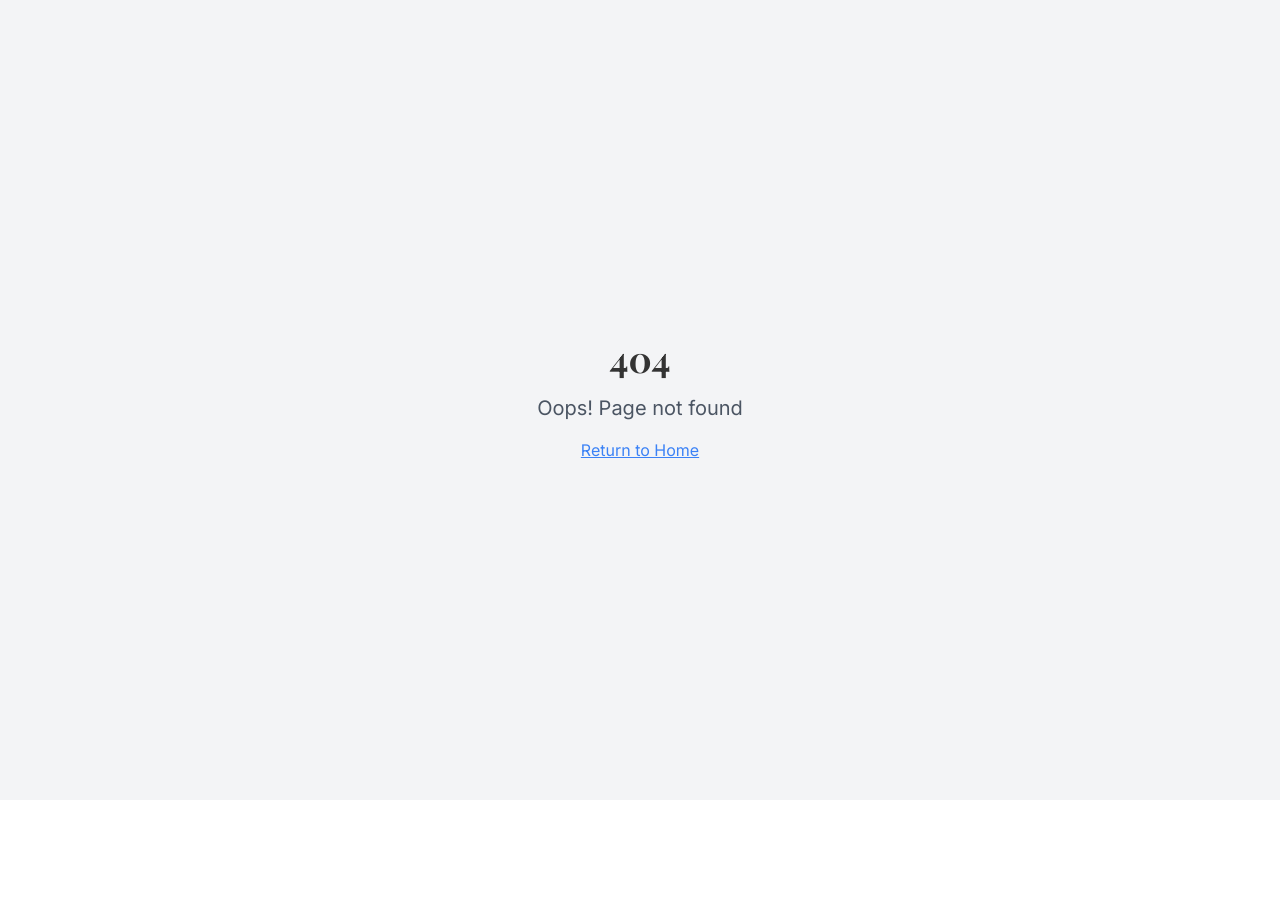
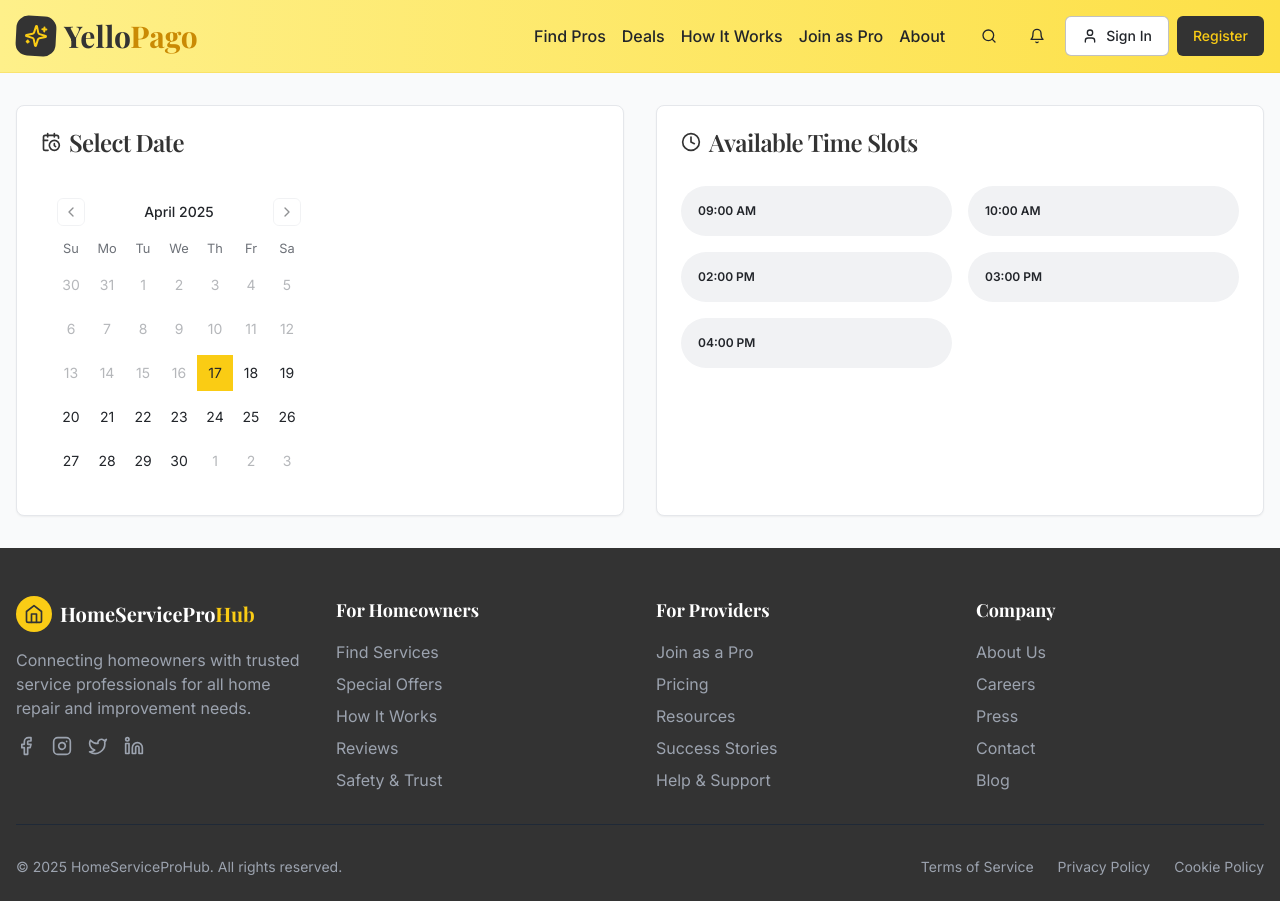
Before and after one commit to pepicek/handy-home-guide, a React (Vite) app: page /schedule/1 in a window 1280 px wide. Before the commit this address had no page. Before the commit the page ends 800 px from the top, so only its background shows below. Built offline with nearby package versions, Linux system fonts and the light colour scheme.

Commit message:
Add Check Schedule page

```diff
--- a/src/App.tsx
+++ b/src/App.tsx
@@ -13,6 +13,7 @@ import Providers from "./pages/Providers";
 import SpecialOfferDetails from "./pages/SpecialOfferDetails";
 import BookNow from "./pages/BookNow";
 import ViewProfile from "./pages/ViewProfile";
+import CheckSchedule from "./pages/CheckSchedule";
 
 const queryClient = new QueryClient();
 
@@ -32,6 +33,7 @@ const App = () => (
           <Route path="/about" element={<About />} />
           <Route path="/book-now/:id" element={<BookNow />} />
           <Route path="/profile/:id" element={<ViewProfile />} />
+          <Route path="/schedule/:id" element={<CheckSchedule />} />
           <Route path="*" element={<NotFound />} />
         </Routes>
       </BrowserRouter>
--- /dev/null
+++ b/src/pages/CheckSchedule.tsx
@@ -0,0 +1,77 @@
+
+import React, { useState } from 'react';
+import { useParams } from 'react-router-dom';
+import Header from "@/components/Header";
+import Footer from "@/components/Footer";
+import { Calendar } from "@/components/ui/calendar";
+import { Card, CardContent, CardHeader, CardTitle } from "@/components/ui/card";
+import { Badge } from "@/components/ui/badge";
+import { CalendarClock, Clock } from 'lucide-react';
+
+const CheckSchedule = () => {
+  const { id } = useParams();
+  const [date, setDate] = useState<Date | undefined>(new Date());
+
+  // Mock availability data - in a real app, this would come from an API
+  const availableTimeSlots = [
+    "09:00 AM",
+    "10:00 AM",
+    "02:00 PM",
+    "03:00 PM",
+    "04:00 PM"
+  ];
+
+  return (
+    <div className="flex flex-col min-h-screen">
+      <Header />
+      <main className="flex-grow bg-gray-50 py-8">
+        <div className="container mx-auto px-4">
+          <div className="grid grid-cols-1 md:grid-cols-2 gap-8">
+            <Card>
+              <CardHeader>
+                <CardTitle className="flex items-center gap-2">
+                  <CalendarClock className="h-5 w-5" />
+                  Select Date
+                </CardTitle>
+              </CardHeader>
+              <CardContent>
+                <Calendar
+                  mode="single"
+                  selected={date}
+                  onSelect={setDate}
+                  className="pointer-events-auto"
+                  disabled={(date) => date < new Date()}
+                />
+              </CardContent>
+            </Card>
+
+            <Card>
+              <CardHeader>
+                <CardTitle className="flex items-center gap-2">
+                  <Clock className="h-5 w-5" />
+                  Available Time Slots
+                </CardTitle>
+              </CardHeader>
+              <CardContent>
+                <div className="grid grid-cols-2 gap-4">
+                  {availableTimeSlots.map((time) => (
+                    <Badge
+                      key={time}
+                      variant="secondary"
+                      className="p-4 text-center cursor-pointer hover:bg-primary hover:text-primary-foreground transition-colors"
+                    >
+                      {time}
+                    </Badge>
+                  ))}
+                </div>
+              </CardContent>
+            </Card>
+          </div>
+        </div>
+      </main>
+      <Footer />
+    </div>
+  );
+};
+
+export default CheckSchedule;
--- a/src/pages/ViewProfile.tsx
+++ b/src/pages/ViewProfile.tsx
@@ -121,6 +121,9 @@ const ViewProfile = () => {
                     <Button variant="outline">
                       Message
                     </Button>
+                    <Button variant="outline" asChild>
+                      <Link to={`/schedule/${id}`}>Check Schedule</Link>
+                    </Button>
                   </div>
                 </div>
               </div>
```
